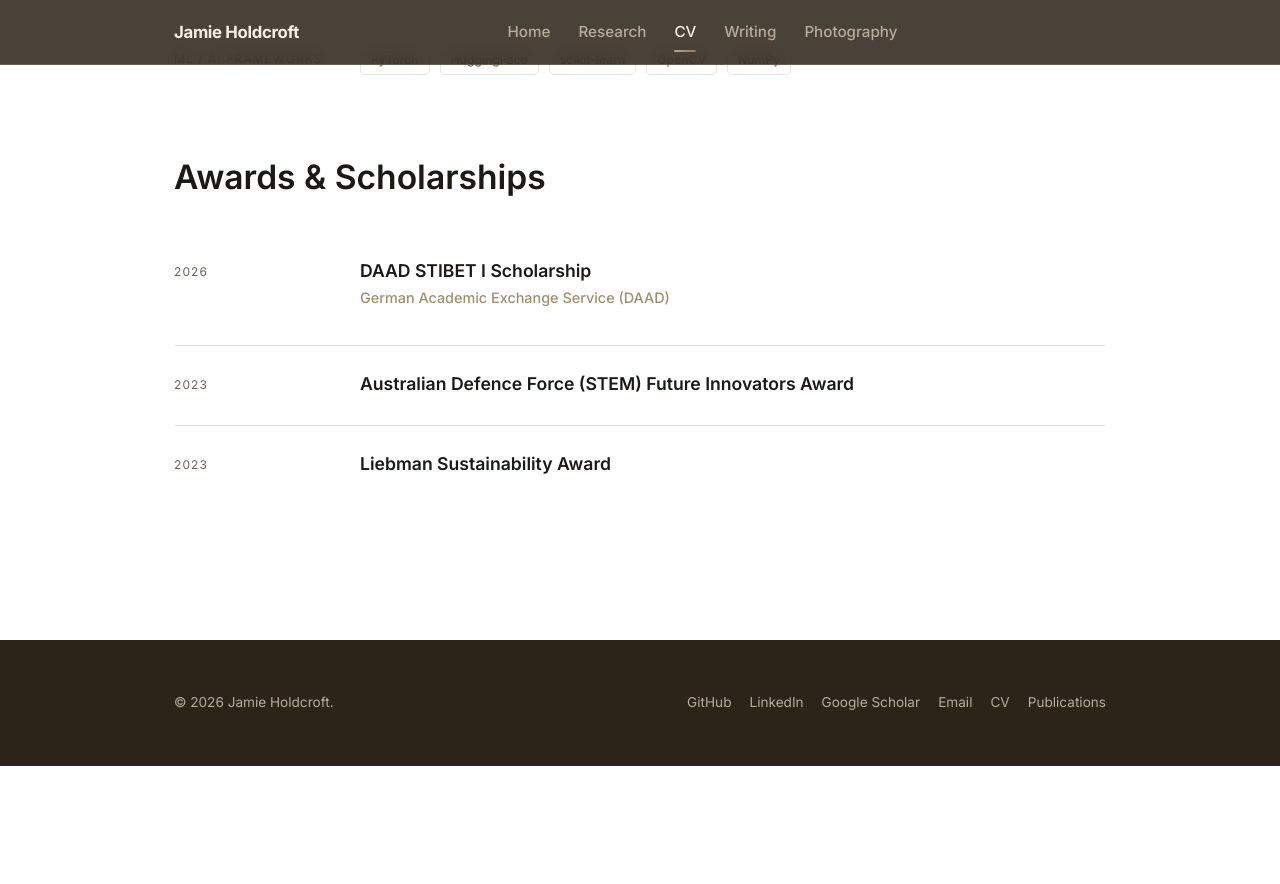
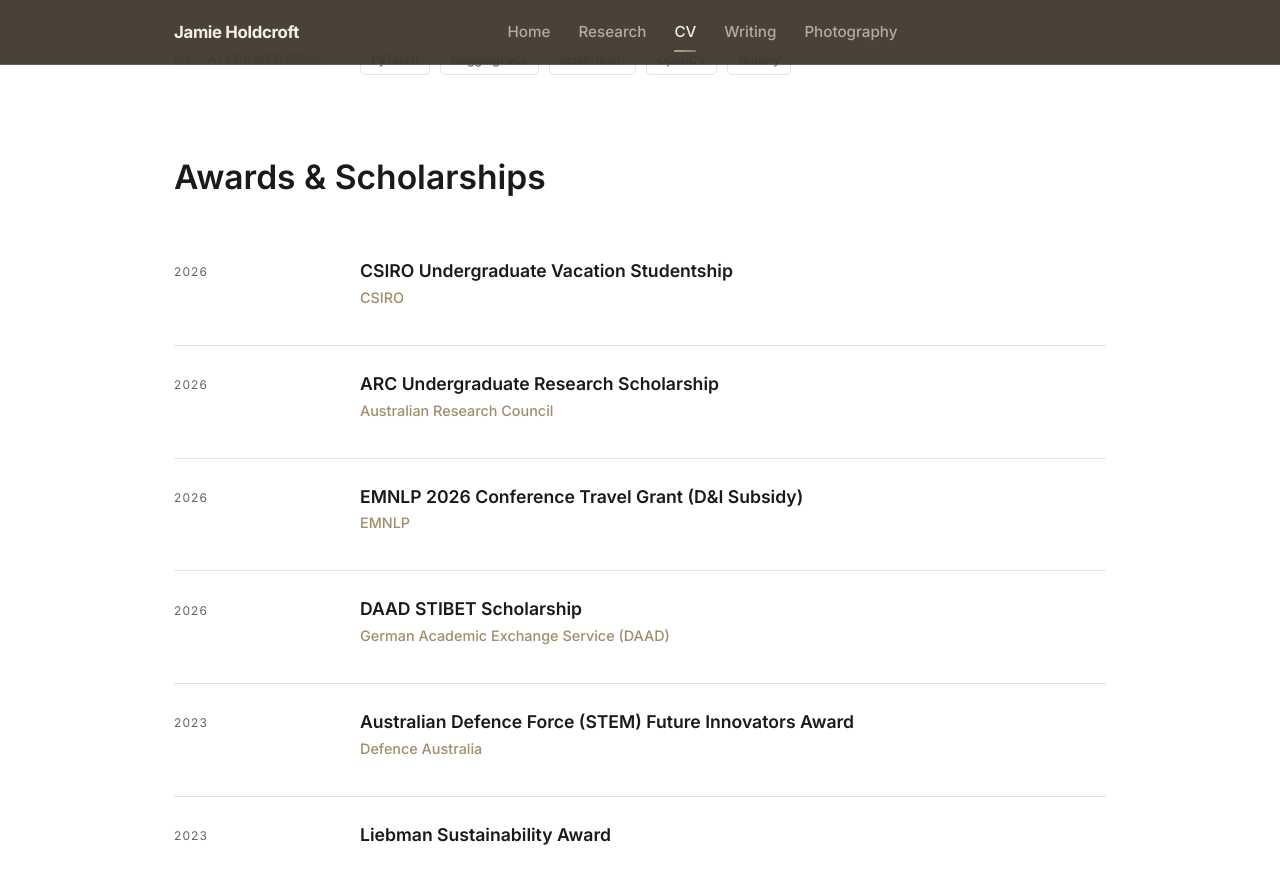
Before and after one commit to JamieHoldcroft/jamieholdcroft.github.io, a Jekyll site: the page built from cv.html, in a window 1280 px wide and 900 px high, scrolled down 2753 px. Shown: the top 884 px of the window. Built offline with Jekyll 4.4.1, drawn with Linux system fonts in a browser that asks for light colours; before the commit the page ends 3519 px from its top, so only the background shows below that.

Commit message:
Update cv.html

```diff
--- a/cv.html
+++ b/cv.html
@@ -168,7 +168,28 @@
     <div class="cv-entry">
       <div class="cv-date">2026</div>
       <div class="cv-content">
-        <h3>DAAD STIBET I Scholarship</h3>
+        <h3>CSIRO Undergraduate Vacation Studentship</h3>
+        <span class="cv-org">CSIRO</span>
+      </div>
+    </div>
+    <div class="cv-entry">
+      <div class="cv-date">2026</div>
+      <div class="cv-content">
+        <h3>ARC Undergraduate Research Scholarship</h3>
+        <span class="cv-org">Australian Research Council</span>
+      </div>
+    </div>
+    <div class="cv-entry">
+      <div class="cv-date">2026</div>
+      <div class="cv-content">
+        <h3>EMNLP 2026 Conference Travel Grant (D&I Subsidy)</h3>
+        <span class="cv-org">EMNLP</span>
+      </div>
+    </div>
+    <div class="cv-entry">
+      <div class="cv-date">2026</div>
+      <div class="cv-content">
+        <h3>DAAD STIBET Scholarship</h3>
         <span class="cv-org">German Academic Exchange Service (DAAD)</span>
       </div>
     </div>
@@ -176,6 +197,7 @@
       <div class="cv-date">2023</div>
       <div class="cv-content">
         <h3>Australian Defence Force (STEM) Future Innovators Award</h3>
+        <span class="cv-org">Defence Australia</span>
       </div>
     </div>
     <div class="cv-entry">
```
